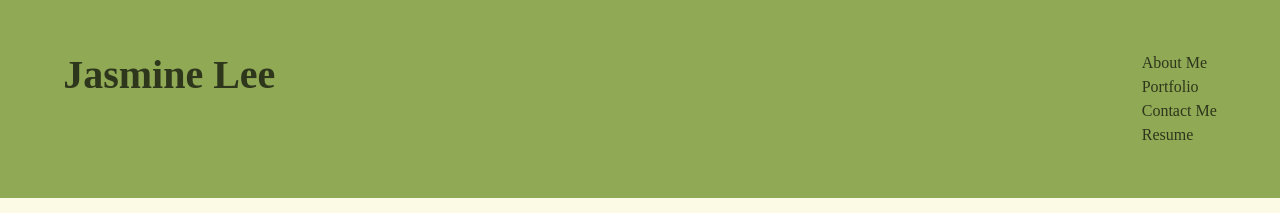
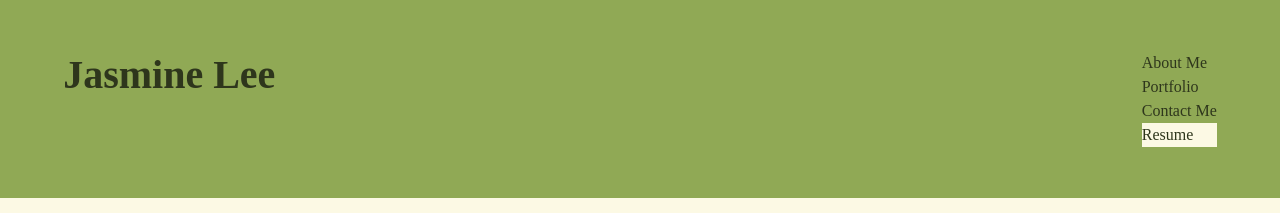
Before and after one commit to Jasmineleeyt/portfolio-v2, a React (Vite) app: page /resume in a window 1280 px wide. Shown: the top 213 px of the page. Built offline with nearby package versions, Linux system fonts and the light colour scheme.

Commit message:
Removed unnecessary code and added in some comments

```diff
--- a/src/App.jsx
+++ b/src/App.jsx
@@ -1,12 +1,6 @@
 import './App.css'
 import Header from './components/Header/Header';
-// import Navigation from './components/Navigation';
 import Footer from './components/Footer/Footer';
-// import About from './components/About';
-// import Portfolio from './components/Portfolio';
-// import Contact from './components/Contact/Contact';
-// import Resume from './components/Resume';
-// import Portfolio from './pages/Portfolio';
 import { Outlet } from 'react-router-dom';
 
 function App() {
--- a/src/components/Header/Header.css
+++ b/src/components/Header/Header.css
@@ -14,3 +14,7 @@ header h1 {
 .nav-sec {
     display: inline-block;
 }
+
+.active {
+    background-color: #FCF9E4;
+}
--- a/src/components/Header/Navigation.jsx
+++ b/src/components/Header/Navigation.jsx
@@ -5,10 +5,10 @@ import './Header.css';
 export default function Nav(){
     return (
         <div className="nav-sec">
-            <NavLink to= "/" className="nav-link">About Me</NavLink>
-            <NavLink to= "/Portfolio" className="nav-link">Portfolio</NavLink>
-            <NavLink to= "/Contact" className="nav-link">Contact Me</NavLink>
-            <NavLink to= "/Resume" className="nav-link">Resume</NavLink>
+            <NavLink to= "/" className="nav-link" activeClassName="active">About Me</NavLink>
+            <NavLink to= "/Portfolio" className="nav-link" activeClassName="active">Portfolio</NavLink>
+            <NavLink to= "/Contact" className="nav-link" activeClassName="active">Contact Me</NavLink>
+            <NavLink to= "/Resume" className="nav-link" activeClassName="active">Resume</NavLink>
         </div>
     )
 }
--- a/src/main.jsx
+++ b/src/main.jsx
@@ -1,8 +1,6 @@
 import React from 'react';
 import ReactDOM from 'react-dom/client';
 import { createBrowserRouter, RouterProvider } from 'react-router-dom';
-
-import './index.css';
 import 'bootstrap/dist/css/bootstrap.min.css';
 
 // Import the pages for the router to conditionally show the appropriate views
@@ -12,6 +10,7 @@ import PortfolioPage from '../src/pages/Portfolio.jsx';
 import ContactPage from '../src/pages/Contact.jsx';
 import Resume from '../src/pages/Resume.jsx';
 
+// Based on the path visiting, render the corresponding page
 const router = createBrowserRouter([
   {
     path: '/',
--- a/src/pages/Resume.jsx
+++ b/src/pages/Resume.jsx
@@ -1,13 +1,13 @@
 import React from 'react';
 import Button from 'react-bootstrap/Button';
-import JSResume from '../../public/sample-resume.pdf';
+import JSResume from '/sample-resume.pdf';
 
 export default function Resume() {
     return (
         <div align="center">
             <h2>Resume</h2>
             <Button className="btn" href={JSResume} download="jasmine-resume.pdf">Click here to download my resume</Button>
-            <hr width="50%"></hr>
+            <hr width="20%"></hr>
             <section>
                 <h3><em>Skills:</em></h3>
                 <img src="https://skillicons.dev/icons?i=bootstrap,css,html,jquery,javascript,react,express,mongodb,mysql,nodejs,jest,postman,&perline=6" alt="framework icons"/>
--- a/src/utils/helpers.js
+++ b/src/utils/helpers.js
@@ -1,3 +1,4 @@
+// Helper function to validate email
 export function validateEmail(email) {
     const reemail = /^(([^<>()[\]\\.,;:\s@"]+(\.[^<>()[\]\\.,;:\s@"]+)*)|(".+"))@((\[[0-9]{1,3}\.[0-9]{1,3}\.[0-9]{1,3}\.[0-9]{1,3}\])|(([a-zA-Z\-0-9]+\.)+[a-zA-Z]{2,}))$/;
     return reemail.test(String(email).toLowerCase());
```
Also changed, not shown: src/index.css (deleted).
